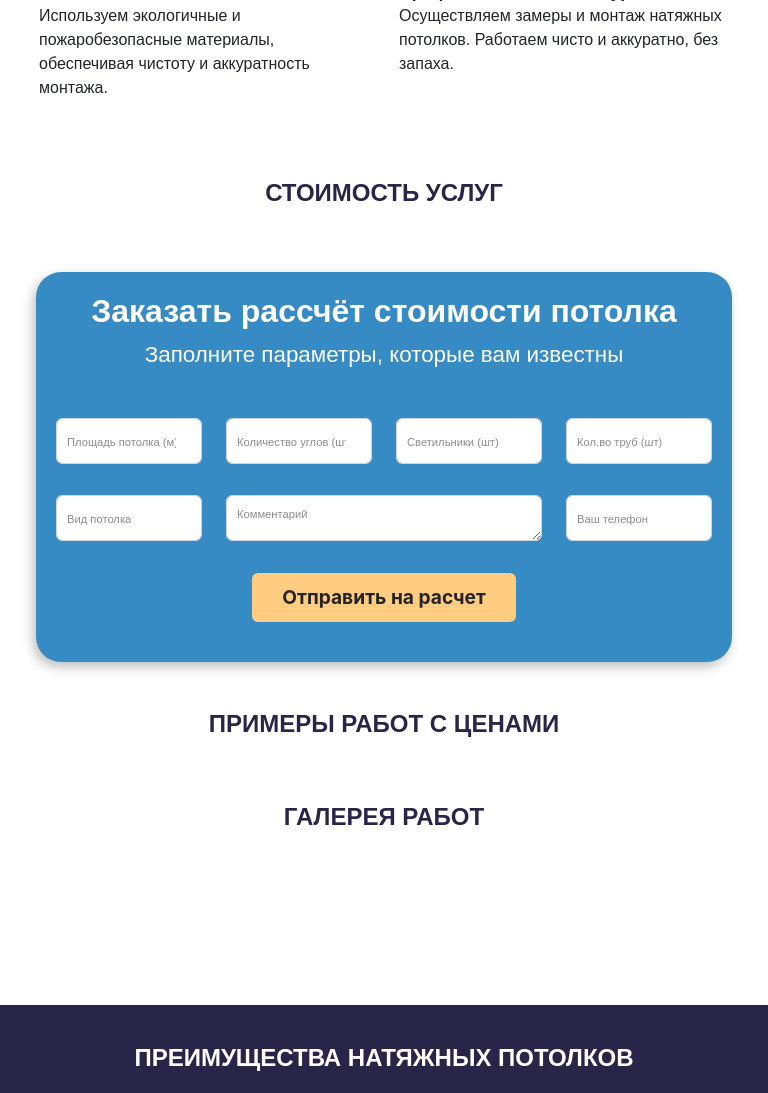
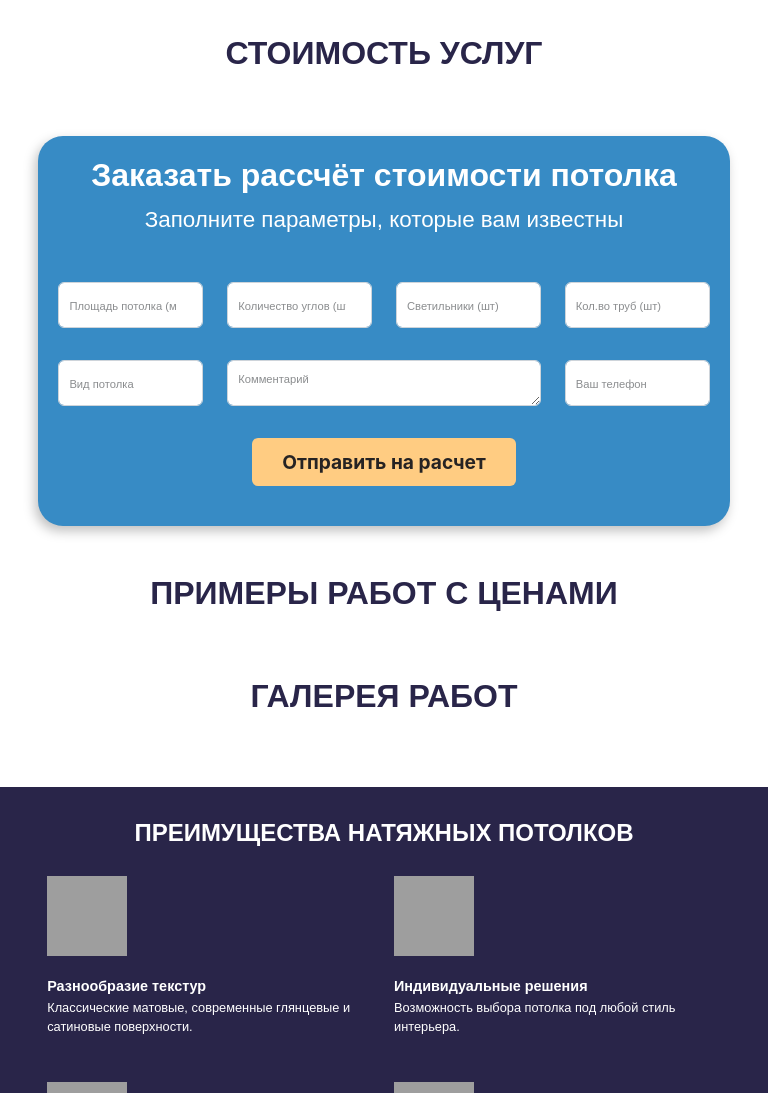
Before and after one commit to ToHellForever/your_stretch, a Django app: page / in a window 768 px wide. Shown: the part 894-1987 px from the top of the page. Run offline with Django 5.2, Linux system fonts and the light colour scheme; data that the repository does not hold is empty; grey boxes are pictures that could not be loaded.

Commit message:
всё готово перед правками

```diff
--- a/static/css/blocks.css
+++ b/static/css/blocks.css
@@ -1,4 +1,26 @@
-/* BLOCK1 С 6 ИКОНКАМИ */
+@media (max-width: 990px) {
+    .container {
+    width: 100%;
+    padding-right: 0;
+    padding-left: 0;
+    max-width: 90%;
+    }
+}
+
+@media (max-width: 950px) and (min-width: 770px) {
+    .block1-text {
+        font-size: 1rem !important;
+    }
+    .block2-text {
+        font-size: 1rem !important;
+    }
+    .block2-head {
+        font-size: 1rem !important;
+    }
+    .block2-text {
+        font-size: 1rem !important;
+    }
+}
 h1 {
     font-family: 'Raleway', sans-serif;
     font-weight: 900;
@@ -6,6 +28,8 @@ h1 {
     text-align: center;
     color:rgba(41, 37, 73, 1);
 }
+
+/* BLOCK1 С 6 ИКОНКАМИ */
 
 /* для колонок */
 .col-4 {
@@ -80,7 +104,18 @@ h4 {
 
 @media (max-width: 768px) {
     h1 {
-        font-size: 1.5rem;
+        font-size: 2rem;
+        margin-bottom: 0px !important;
+    }
+    .icon-block1 {
+        width: 4.5rem;
+        height: 4.5rem;
+        margin-left: 0px !important;
+    }
+    .icon-block2 {
+        width: 5rem;
+        height: 5rem;
+        margin-left: 0px !important;
     }
     .block1-head {
         font-size: 1.1rem;
@@ -88,15 +123,15 @@ h4 {
         margin-top: 20px;
     }
     .block2-head {
-        font-size: 1.1rem;
+        font-size: 0.9rem;
         white-space: wrap;
         margin-top: 20px;
     }
     .block1-text {
-        font-size: 1rem !important;
+        font-size: 0.8rem !important;
     }
     .block2-text {
-        font-size: 1rem !important;
+        font-size: 0.8rem !important;
     }
     .col-4 {
         flex: 0 0 50%;
@@ -109,7 +144,7 @@ h4 {
     }
     .col-4.block2 {
         margin-top: 10px;
-        padding: 5px;
+        padding: 10px;
     }
 }
 
--- a/static/css/carousel.css
+++ b/static/css/carousel.css
@@ -127,13 +127,18 @@ opacity: 0.5;
     width: 2rem;
     height: 2rem;
   }
-  .swiper-slide-active {
-  transform: none !important;
-  height: auto;
 }
-}
+
 @media (max-width: 768px) {
   .swiper-slide {
     margin-top: 5rem;
   }
+    .swiper-slide-active {
+  transform: none !important;
+  height: auto;
+    }
+  .work-swiper-slide,
+  .gallery-swiper-slide {
+    margin-top: 0.5rem;
+  }
 }
--- a/static/css/header.css
+++ b/static/css/header.css
@@ -46,7 +46,7 @@
   top: 0;
   width: 100%;
   background: white;
-  z-index: 9999;
+  z-index: 999;
   box-shadow: 0 2px 5px rgba(0, 0, 0, 0.2);
 }
 /* иконки контактов шапке */
--- a/static/css/modal.css
+++ b/static/css/modal.css
@@ -61,7 +61,7 @@
   background: rgba(255, 255, 255, 1);
   font-size: 1.3rem;
   border-radius: 5px;
-  margin-bottom: 20px;
+  margin-bottom: 10px !important;
   border: none;
   text-align: center;
 }
--- a/static/css/work_card.css
+++ b/static/css/work_card.css
@@ -3,7 +3,6 @@ hr {
     height: 2px;
     background-color: rgba(204, 199, 207, 1);
     margin: 0 auto !important;
-
 }
 .work-card {
     width: 90%;
@@ -92,12 +91,16 @@ text-align: start;
     font-size: 1.2rem;
   }
 }
-
-@media (min-width: 768px) and (max-width: 1216px) {
-    .work-card {
+@media (max-width: 1200px) and (min-width: 768px) {
+    .work-name {
+    font-size: 1.05rem;
+  }
+}
+@media (width: 768px) {
+  .work-card {
     width: 100%;
     height: 100%;
-    text-align: center;
+    text-align: center
   }
 }
 
--- a/templates/landing.html
+++ b/templates/landing.html
@@ -134,9 +134,9 @@
 </div>
 
 {% comment %} block1 с 6 иконками {% endcomment %}
-<div class='container' style='margin-top: 50px'>
+<div class='container container-fluid-md' style='margin-top: 50px'>
   <h1>ПОЧЕМУ МЫ?</h1>
-  <div class='row' style='align-items: stretch;'>
+  <div class='row' style='align-items: stretch; margin-top: 2rem;'>
       <div class='col-4' style='display: flex; flex-direction: column;'>
         <img src="media/icons/block1/дизайн.svg" alt="" class='icon-block1'>
         <p class='block1-head'>Индивидуальный дизайн</p>
@@ -281,11 +281,11 @@
   </div>
 
   <!-- Мобильная версия (карусель) -->
-  <div class="d-md-none mt-3">
+  <div class="d-md-none">
     <div class="swiper work-swiper-mobile">
       <div class="swiper-wrapper">
         {% for work in profiles %}
-        <div class="swiper-slide">
+        <div class="swiper-slide work-swiper-slide">
           <div class='work-card'>
             <img src="{{ work.image.url }}" class='work-image' alt="{{ work.title }}">
             <div class="work-details-container">
@@ -342,12 +342,12 @@
   </div>
 
   <!-- Мобильная версия (карусель) -->
-  <div class="d-md-none mt-4">
+  <div class="d-md-none">
     <div class="swiper gallery-swiper-mobile">
       <div class="swiper-wrapper">
         {% for gallery in galleries %}
           {% for image in gallery.images.all|slice:"0:20" %}
-            <div class="swiper-slide">
+            <div class="swiper-slide gallery-swiper-slide">
               <div class="card">
                 <img src="{{ image.image.url }}" alt="Фото из галереи" class="card-img-top">
               </div>
@@ -363,10 +363,10 @@
 </div>
 
 {% comment %} БЛОК Преимущества натяжных потолков {% endcomment %}
-<div class='container-fluid mt-5' style='background-color: rgba(41, 37, 73, 1); margin-top: 150px !important;'>
+<div class='container-fluid mt-5' style='background-color: rgba(41, 37, 73, 1);'>
   <div class='container'>
     <div class='row' style='align-items: stretch;'>
-      <h4 style='margin-top: 5vw;'>ПРЕИМУЩЕСТВА НАТЯЖНЫХ ПОТОЛКОВ</h4>
+      <h4 style='margin-top: 2rem;'>ПРЕИМУЩЕСТВА НАТЯЖНЫХ ПОТОЛКОВ</h4>
     <div class='col-4 block2' style='display: flex; flex-direction: column;'>
       <img src="media/icons/block2/текстур.svg" alt="" class='icon-block2'>
       <p class='block2-head'>Разнообразие текстур</p3>
@@ -436,7 +436,7 @@
 </div>
 
 {% comment %} блок с модальным окном {% endcomment %}
-<div class="modal overlay" id="callback-modal" tabindex="-1" role="dialog" aria-labelledby="callbackModalLabel" inert>
+<div class="modal overlay" id="callback-modal" tabindex="-1" role="dialog" aria-labelledby="callbackModalLabel">
   <div class="modal-dialog" role="document">
     <div class="modal-content">
       <button type="button" class="close-modal" aria-label="Close">
@@ -446,7 +446,7 @@
         <h6 class="modal-title">Есть вопросы?</h6>
         <h6 class="modal-title">Закажи обратный звонок!</h6>
         <p class='modal-text mt-4'>Мы позвоним и ответим на все вопросы.</p>
-        <input type="tel" class="form-input" placeholder="Напишите ваш номер" />
+        <input type="tel" class="form-input" id="callback_phone" name="callback_phone" placeholder="Напишите ваш номер">
         <button class="modal-button">Отправить</button>
         <p class='modal-text mt-3'>Или свяжитесь с нами</p>
         <p class='modal-text'>+7 964 650 03 02</p>
```
